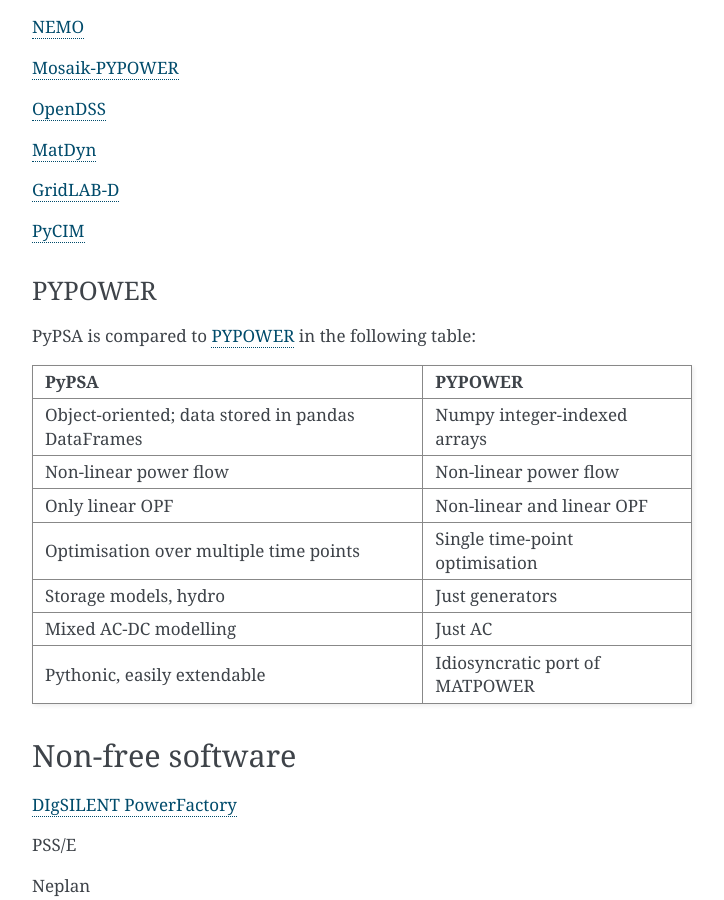
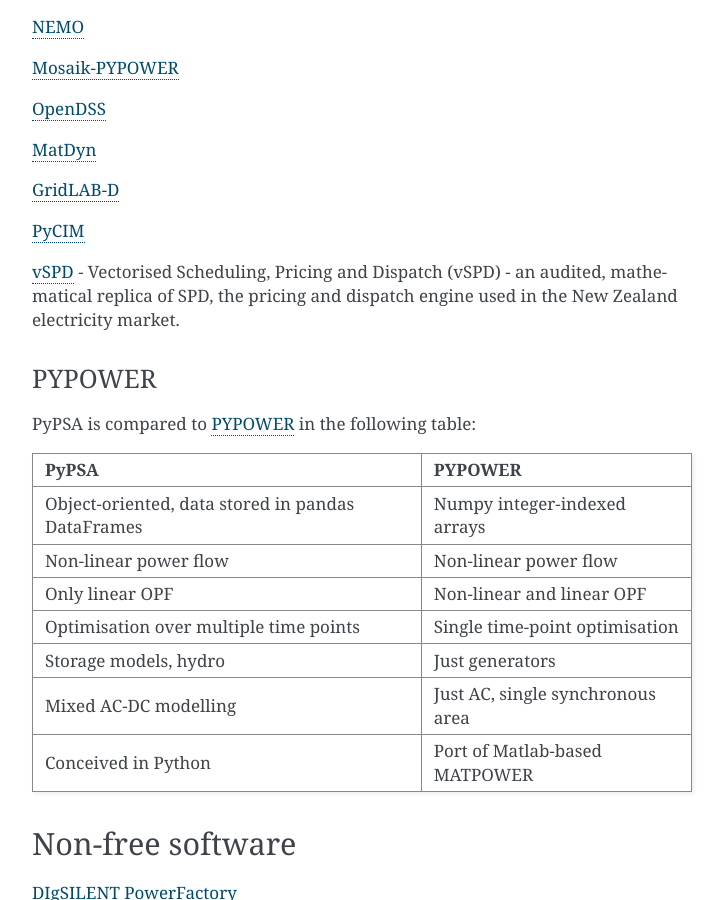
Before and after one commit to PyPSA/PyPSA, a Sphinx documentation site: the page built from doc/comparable_software.rst, in a window 1280 px wide and 900 px high, scrolled down 697 px. Shown: the whole window, without its empty margins (388-1112 px from the left). Built offline with Sphinx 7.4.7, drawn with Linux system fonts in a browser that asks for light colours; formulas are drawn with MathJax 3.

Commit message:
Minor fixes to documentation
Also allow kwargs to be passed to kmeans network clustering.

```diff
--- a/README.rst
+++ b/README.rst
@@ -50,7 +50,7 @@
   network constraints, using the linear network equations)
 * total electricity system optimisation (using linear network
   equations, over several snapshots simultaneously for optimisation of
-  generation and storage dispatch and the capacities of generation,
+  generation and storage dispatch and investment in the capacities of generation,
   storage and transmission)
 
 It has models for:
--- a/doc/comparable_software.rst
+++ b/doc/comparable_software.rst
@@ -44,6 +44,8 @@
 
 `PyCIM <http://www.pycim.org>`_
 
+`vSPD <https://github.com/ElectricityAuthority/vSPD>`_ - Vectorised Scheduling, Pricing and Dispatch (vSPD) - an audited, mathematical replica of SPD, the pricing and dispatch engine used in the New Zealand electricity market.
+
 PYPOWER
 -------
 
--- a/doc/conventions.rst
+++ b/doc/conventions.rst
@@ -15,7 +15,7 @@
 e.g. generator.p_max_pu for variable generators is per unit of
 generator.p_nom)
 
-Voltage: kV phase-phase for bus.v_nom; per unit for v_mag, v_mag_set, v_mag_min etc.
+Voltage: kV phase-phase for bus.v_nom; per unit for v_mag_pu, v_mag_pu_set, v_mag_pu_min etc.
 
 Angles: radians, except transformer.phase_shift which is in degrees for easy input
 
--- a/doc/introduction.rst
+++ b/doc/introduction.rst
@@ -35,7 +35,7 @@
   network constraints, using the linear network equations)
 * total electricity system optimisation (using linear network
   equations, over several snapshots simultaneously for optimisation of
-  generation and storage dispatch and the capacities of generation,
+  generation and storage dispatch and investment in the capacities of generation,
   storage and transmission)
 
 It has models for:
--- a/doc/pypower.csv
+++ b/doc/pypower.csv
@@ -1,8 +1,8 @@
 PyPSA,PYPOWER
-Object-oriented; data stored in pandas DataFrames,Numpy integer-indexed arrays
+"Object-oriented, data stored in pandas DataFrames",Numpy integer-indexed arrays
 Non-linear power flow,Non-linear power flow
 Only linear OPF,Non-linear and linear OPF
 Optimisation over multiple time points,Single time-point optimisation
 "Storage models, hydro",Just generators
-Mixed AC-DC modelling,Just AC
-"Pythonic, easily extendable",Idiosyncratic port of MATPOWER
+Mixed AC-DC modelling,"Just AC, single synchronous area"
+Conceived in Python,Port of Matlab-based MATPOWER
```
Also changed, not shown: doc/design.rst (+4 -3 lines), 2 other files.
